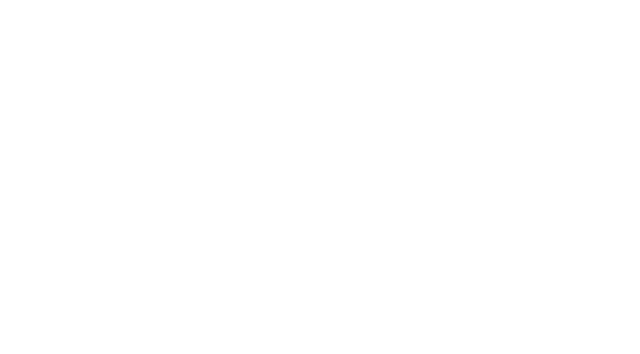
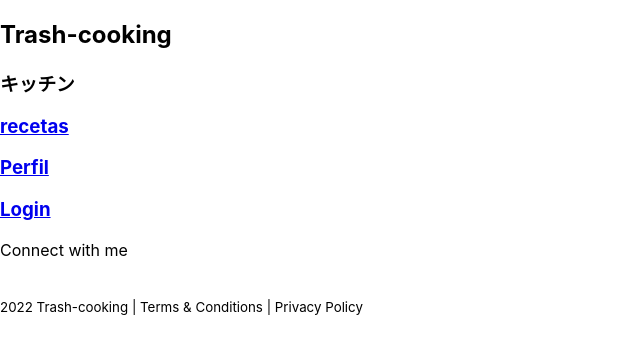
Before and after one commit to SergioH1/Proyecto-Final-Trash-cooking, a React (Create React App) app: page / in a window 1280 px wide. Shown: the top 354 px of the page, without its empty margins (0-640 px from the left). Built offline with nearby package versions, Linux system fonts and the light colour scheme.

Commit message:
Add header and footer

```diff
--- a/src/App.tsx
+++ b/src/App.tsx
@@ -1,9 +1,41 @@
-import React from "react";
+import React from 'react';
+import { Route, Routes } from 'react-router';
+import './App.css';
 
-import "./App.css";
-
+import { aMenuItems } from './interfaces/interfaces';
+import { Layout } from './components/layout/layout';
+import { BrowserRouter } from 'react-router-dom';
+/* istanbul ignore file */
 function App() {
-  return <div className="App"></div>;
+  const HomePage = React.lazy(() => import('./pages/home'));
+  const LoginPage = React.lazy(() => import('./pages/login'));
+  const RegisterPage = React.lazy(() => import('./pages/register'));
+  const RecipePage = React.lazy(() => import('./pages/recipe'));
+  const PerfilPage = React.lazy(() => import('./pages/perfil'));
+  const options: aMenuItems = [
+    { path: '', label: 'Products', page: <HomePage /> },
+    { path: '/login', label: 'Pack', page: <LoginPage /> },
+    { path: '/register', label: 'Unit', page: <RegisterPage /> },
+    { path: '/recipe', label: 'Unit', page: <RecipePage /> },
+    { path: '/perfil', label: 'Unit', page: <PerfilPage /> },
+  ];
+  return (
+    <BrowserRouter>
+      <Layout>
+        <React.Suspense>
+          <Routes>
+            {options.map((item) => (
+              <Route
+                key={item.label}
+                path={item.path}
+                element={item.page}
+              ></Route>
+            ))}
+          </Routes>
+        </React.Suspense>
+      </Layout>
+    </BrowserRouter>
+  );
 }
 
 export default App;
--- /dev/null
+++ b/src/components/layout/footer/footer.tsx
@@ -0,0 +1,17 @@
+export function Footer() {
+  let template = (
+    <footer className="footer__container">
+      <p className="connect"> Connect with me </p>
+      <div className="icon-container">
+        <img src="" alt="" />
+        <img src="" alt="" />
+        <img src="" alt="" />
+        <img src="" alt="" />
+      </div>
+      <small className="privace-legacy">
+        2022 Trash-cooking | Terms & Conditions | Privacy Policy
+      </small>
+    </footer>
+  );
+  return template;
+}
--- /dev/null
+++ b/src/components/layout/header/header.tsx
@@ -0,0 +1,24 @@
+import { Link } from 'react-router-dom';
+
+export function Header() {
+  let template = (
+    <>
+      <header className="header__container">
+        <hgroup className="title__container">
+          <h2 className="title">Trash-cooking</h2>
+          <h3 className="subtitle">キッチン</h3>
+        </hgroup>
+        <h3 className="header__container__pages">
+          <Link to="/recipes">recetas</Link>
+        </h3>
+        <h3 className="header__container__pages">
+          <Link to="/perfil">Perfil</Link>
+        </h3>
+        <h3 className="header__container__pages">
+          <Link to="/login">Login</Link>
+        </h3>
+      </header>
+    </>
+  );
+  return template;
+}
--- /dev/null
+++ b/src/components/layout/layout.tsx
@@ -0,0 +1,12 @@
+import { Footer } from './footer/footer';
+import { Header } from './header/header';
+
+export function Layout({ children }: { children: JSX.Element }) {
+  return (
+    <>
+      <Header></Header>
+      <main>{children}</main>
+      <Footer></Footer>
+    </>
+  );
+}
--- a/src/pages/home.tsx
+++ b/src/pages/home.tsx
@@ -2,3 +2,4 @@
   let template = <></>;
   return template;
 }
+export default HomePage;
--- a/src/pages/login.tsx
+++ b/src/pages/login.tsx
@@ -2,3 +2,4 @@
   let template = <></>;
   return template;
 }
+export default LoginPage;
--- a/src/pages/perfil.tsx
+++ b/src/pages/perfil.tsx
@@ -2,3 +2,4 @@
   let template = <></>;
   return template;
 }
+export default PerfilPage;
--- a/src/pages/recipe.tsx
+++ b/src/pages/recipe.tsx
@@ -2,3 +2,4 @@
   let template = <></>;
   return template;
 }
+export default RecipePage;
--- a/src/pages/register.tsx
+++ b/src/pages/register.tsx
@@ -2,3 +2,4 @@
   let template = <></>;
   return template;
 }
+export default RegisterPage;
```
Also changed, not shown: src/interfaces/interfaces.ts (+9 -0 lines), src/layout/layout.tsx (deleted, +0 -7 lines).
